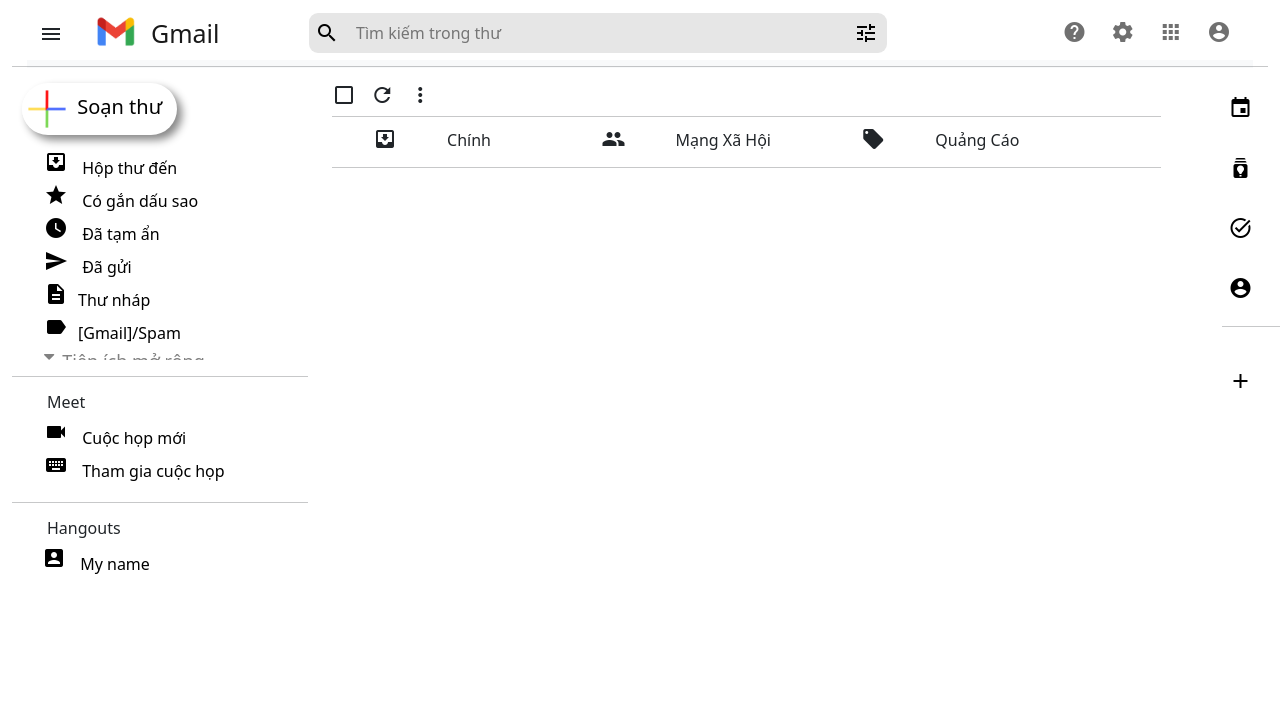
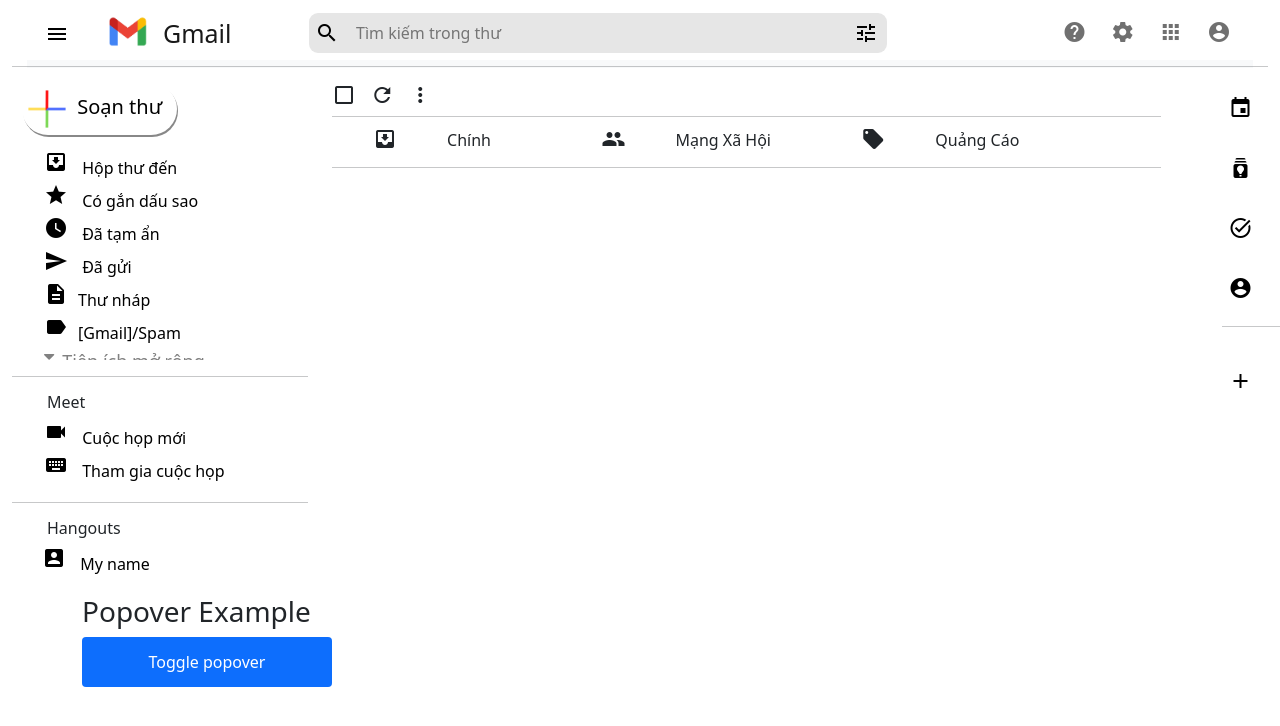
Before and after one commit to TQuyet/PROJECT_GMAIL_NHOM6, a PHP site: page / in a window 1280 px wide. Shown: the top 726 px of the page. Run offline with PHP 8.4, Linux system fonts and the light colour scheme; some libraries are stand-ins or nearby versions.

Commit message:
thu nghiem

```diff
--- a/assets/style.css
+++ b/assets/style.css
@@ -101,9 +101,6 @@
   margin: 0px;
   height: 100%;
 }
-.soanthumoi {
-  display: none;
-}
 .dropdown-btn {
   text-decoration: none;
   font-size: 18px;
--- a/index.php
+++ b/index.php
@@ -8,6 +8,7 @@
     <meta name="viewport" content="width=device-width, initial-scale=1.0">
     <link href="https://fonts.googleapis.com/icon?family=Material+Icons" rel="stylesheet">
     <link rel="stylesheet" href="https://use.fontawesome.com/releases/v5.0.7/css/all.css">
+    <script src="https://cdn.jsdelivr.net/npm/bootstrap@5.1.3/dist/js/bootstrap.bundle.min.js" integrity="sha384-ka7Sk0Gln4gmtz2MlQnikT1wXgYsOg+OMhuP+IlRH9sENBO0LRn5q+8nbTov4+1p" crossorigin="anonymous"></script>
     <link rel="stylesheet" href="assets/style.css" />
     <link rel="stylesheet" href="https://cdnjs.cloudflare.com/ajax/libs/font-awesome/4.7.0/css/font-awesome.min.css">
     <meta name="viewport" content="width=device-width, initial-scale=1.0">
@@ -15,7 +16,6 @@
 </head>
 
 <body>
-
     <!--Header-->
     <div class="container-fluid">
 
@@ -23,7 +23,12 @@
             <nav style="width: 100%;" class="navbar navbar-expand-lg navbar-light bg-light">
                 <div class="container-fluid">
                     <div class="h-left">
-                        <span class="material-icons">menu</span>
+                        <button class="accordion">
+
+                            <span class="material-icons">menu</span>
+
+                        </button>
+
                         <a href="index.html">
                             <img src="assets/img/Gmail-logo.png" alt="" /></a>
                         <a class="navbar-brand" href="index.html">Gmail</a>
@@ -56,31 +61,18 @@
         <div class="row">
             <div class="col-md-3">
                 <div id="Sidebar">
-
-
                     <div class="sidebar-left ">
                         <div class="sidebar-lefttop">
-                            <button style="  box-shadow: 5px 5px 8px #888888; background-color: white; margin-bottom: 15px ;border-radius: 50px; font-size: 20px;margin-left: 10px;padding-right: 15px;padding-left: 0px; ">
+                            <button style=" box-shadow: 1px 2px #888888;  background-color: white; margin-bottom: 15px ;border-radius: 50px; font-size: 20px;margin-left: 10px;padding-right: 15px;padding-left: 0px; ">
                                 <img style="border-radius: 50%;width: 50px;" src="assets/img/soanthu.png" alt="">
                                 Soạn thư
-
                             </button>
-                            <div class="soanthumoi">
-                                <div class="header_thumoi">
-                                    <h6>Thư mới</h6>
-                                </div>
-                            </div>
                             <ul style="list-style-type: none;overflow-y: scroll; overflow-x: hidden" class="menusidebar">
-
                                 <li>
                                     <a href="#" style="color: black;  "><span class="material-icons">
                                             move_to_inbox
                                         </span> Hộp thư đến
-
                                     </a>
-
-
-
                                 </li>
                                 <li>
                                     <a href="#" style="color: black; "><span class="material-icons">
@@ -123,7 +115,6 @@
                                                     </span>
                                                     Trò chuyện
                                                 </a>
-
                                             </li>
                                             <li>
                                                 <a href="#" style="color: black;"><span class="material-icons">
@@ -131,30 +122,25 @@
                                                     </span>
                                                     Đã lên lịch
                                                 </a>
-
                                             </li>
                                             <li>
                                                 <a href="#" style="color: black;"><span class="material-icons">
                                                         markunread
                                                     </span>Tất cả thư
                                                 </a>
-
                                             </li>
                                             <li>
                                                 <a href="#" style="color: black;"><span class="material-icons">
                                                         new_releases
                                                     </span>Thư rác
                                                 </a>
-
                                             </li>
                                             <li>
                                                 <a href="#" style="color: black;"><span class="material-icons">
                                                         delete
                                                     </span> Thùng rác
                                                 </a>
-
                                             </li>
-
                                 </a>
                             </ul>
                             <li>
@@ -169,33 +155,27 @@
                                                         people
                                                     </span>Mạng xã hội
                                                 </a>
-
                                             </li>
                                             <li>
                                                 <a href="#" style="color: black;"><span class="material-icons">
                                                         error
                                                     </span>Nội dung cập nhật
                                                 </a>
-
                                             </li>
                                             <li>
                                                 <a href="#" style="color: black;"><span class="material-icons">
                                                         question_answer
                                                     </span>Diễn đàn
                                                 </a>
-
                                             </li>
                                             <li>
                                                 <a href="#" style="color: black;"><span class="material-icons">
                                                         local_offer
                                                     </span>Quảng cáo
                                                 </a>
-
                                             </li>
                                         </ul>
-
                                 </a>
-
                             </li>
                             <li>
                                 <a href="#" style="color: black;">
@@ -204,7 +184,6 @@
                                     </span>
                                     Quản lý nhãn
                                 </a>
-
                             </li>
                             <li>
                                 <a href="#" style="color: black;">
@@ -213,10 +192,8 @@
                                     </span>
                                     Tạo nhãn mới
                                 </a>
-
                             </li>
                         </div>
-
                     </div>
                     <hr>
                     <div class="sidebar-leftbottom">
@@ -230,8 +207,6 @@
                                         </span>
                                         Cuộc họp mới
                                         <a>
-
-
                                 </li>
                                 <li>
                                     <a href="#">
@@ -240,7 +215,6 @@
                                         </span>
                                         Tham gia cuộc họp
                                     </a>
-
                                 </li>
                             </ul>
                             <hr>
@@ -251,27 +225,9 @@
                         </div>
                     </div>
                 </div>
-                <script>
-                    /*dropdown */
-                    var dropdown = document.getElementsByClassName("dropdown-btn");
-                    var i;
 
-                    for (i = 0; i < dropdown.length; i++) {
-                        dropdown[i].addEventListener("click", function() {
-                            this.classList.toggle("active");
-                            var dropdownContent = this.nextElementSibling;
-                            if (dropdownContent.style.display === "block") {
-                                dropdownContent.style.display = "none";
-                            } else {
-                                dropdownContent.style.display = "block";
-                            }
-                        });
-                    }
-                </script>
             </div>
         </div>
-
-
         <!--Main-->
         <div class="col-md-8">
             <div id="Main">
@@ -292,9 +248,7 @@
                 <hr style="margin:0">
             </div>
         </div>
-
     </div>
-
     <div class="col-md-1">
         <div class="right-sidebar ">
             <ul style="list-style: none;">
@@ -304,36 +258,27 @@
                             event
                         </span>
                     </button>
-
                 </li>
-
                 <li>
                     <button>
                         <span class="material-icons">
                             batch_prediction
                         </span>
                     </button>
-
-
                 </li>
                 <li>
                     <button>
                         <span class="material-icons">
                             task_alt
                         </span>
-
                     </button>
-
-
                 </li>
                 <li>
                     <button>
                         <span class="material-icons">
                             account_circle
                         </span>
-
                     </button>
-
                 </li>
                 <hr>
                 <li>
@@ -344,28 +289,38 @@
                     </button>
                 </li>
             </ul>
+        </div>
+    </div>
+    <div class="container mt-3">
+        <h3>Popover Example</h3>
 
-
-
-
-
-
-
-        </div>
-
+        <button type="button" class="btn btn-primary" data-bs-toggle="popover" title="Thu moi" data-bs-content="soan thu">
+            Toggle popover
+        </button>
     </div>
 
-
-
-
-    </div>
-
-    </div>
-    </div>
-    </div>
-
-
-    <script src="https://cdn.jsdelivr.net/npm/bootstrap@5.1.3/dist/js/bootstrap.bundle.min.js" integrity="sha384-ka7Sk0Gln4gmtz2MlQnikT1wXgYsOg+OMhuP+IlRH9sENBO0LRn5q+8nbTov4+1p" crossorigin="anonymous"></script>
+    <script>
+        var popoverTriggerList = [].slice.call(document.querySelectorAll('[data-bs-toggle="popover"]'))
+        var popoverList = popoverTriggerList.map(function(popoverTriggerEl) {
+            return new bootstrap.Popover(popoverTriggerEl)
+        })
+    </script>
+    <script>
+        /*dropdown */
+        var dropdown = document.getElementsByClassName("dropdown-btn");
+        var i;
+        for (i = 0; i < dropdown.length; i++) {
+            dropdown[i].addEventListener("click", function() {
+                this.classList.toggle("active");
+                var dropdownContent = this.nextElementSibling;
+                if (dropdownContent.style.display === "block") {
+                    dropdownContent.style.display = "none";
+                } else {
+                    dropdownContent.style.display = "block";
+                }
+            });
+        }
+    </script>
 </body>
 
 </html>
```
